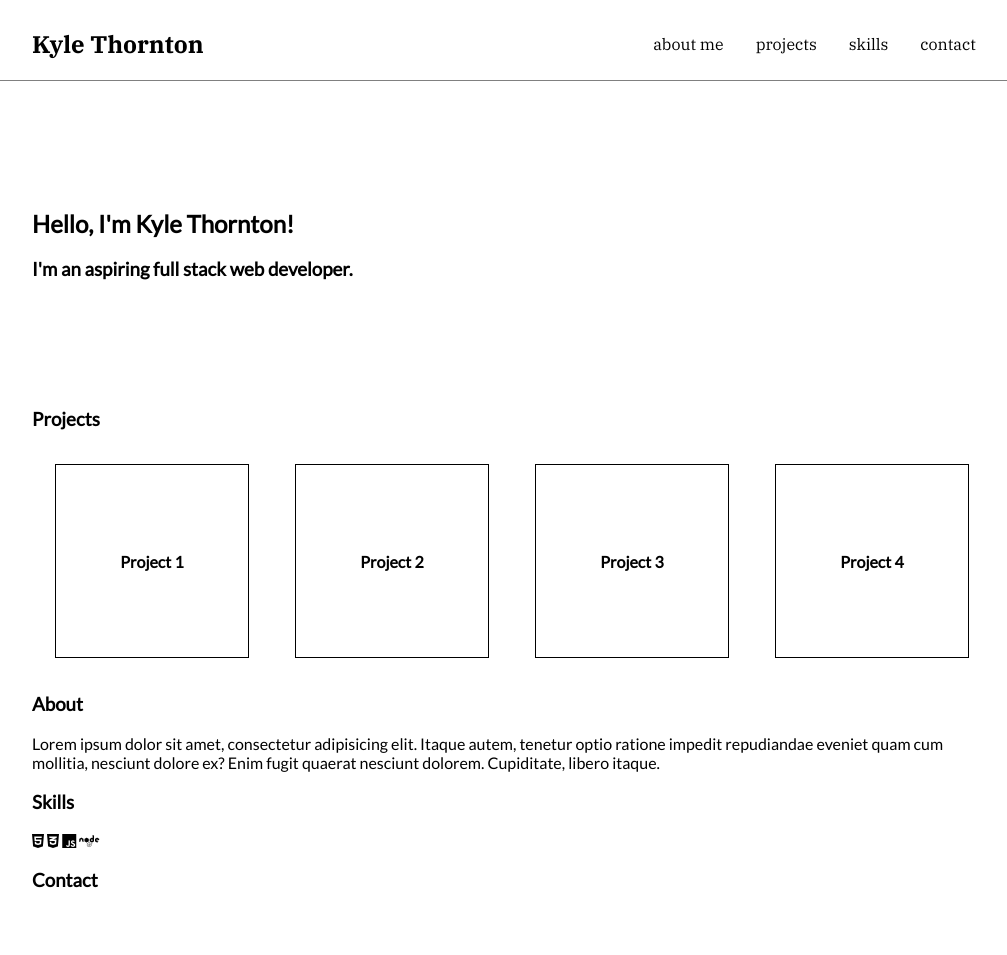
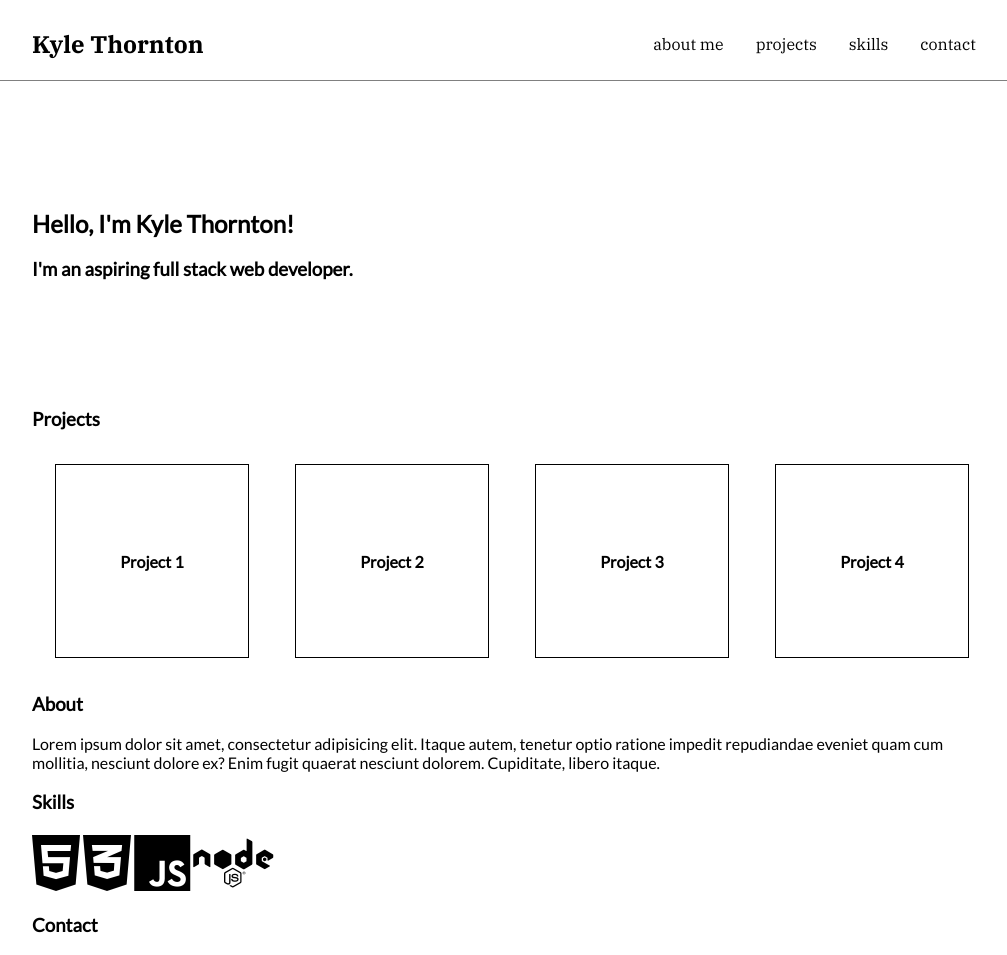
Before and after one commit to KyleMThornton/KyleMThornton, a plain HTML site: page index.html in a window 1280 px wide. Shown: the whole page, without its empty margins (128-1135 px from the left). Before the commit the page ends 910 px from the top, so only its background shows below. Drawn offline with Linux system fonts and the light colour scheme.

Commit message:
fixed icons

```diff
--- a/index.html
+++ b/index.html
@@ -9,7 +9,7 @@
     <link rel="preconnect" href="https://fonts.googleapis.com">
     <link rel="preconnect" href="https://fonts.gstatic.com" crossorigin>
     <link href="https://fonts.googleapis.com/css2?family=IBM+Plex+Serif:wght@400;700&family=Lato:wght@300;400&display=swap" rel="stylesheet">
-    <script src="https://kit.fontawesome.com/e5a369264e.js" crossorigin="anonymous"></script>
+    <script src="https://kit.fontawesome.com/68cb20adae.js" crossorigin="anonymous"></script>
 </head>
 <body>
     <nav>
@@ -51,10 +51,10 @@
         </div>
         <div class="skills">
             <h3>Skills</h3>
-            <i class="fa-brands fa-html5"></i>
-            <i class="fa-brands fa-css3-alt"></i>
-            <i class="fa-brands fa-js"></i>
-            <i class="fa-brands fa-node"></i>
+            <i class="fa-brands fa-html5 fa-4x"></i>
+            <i class="fa-brands fa-css3-alt fa-4x"></i>
+            <i class="fa-brands fa-js fa-4x"></i>
+            <i class="fa-brands fa-node fa-4x"></i>
         </div>
         <div class="contact">
             <h3>Contact</h3>
```
